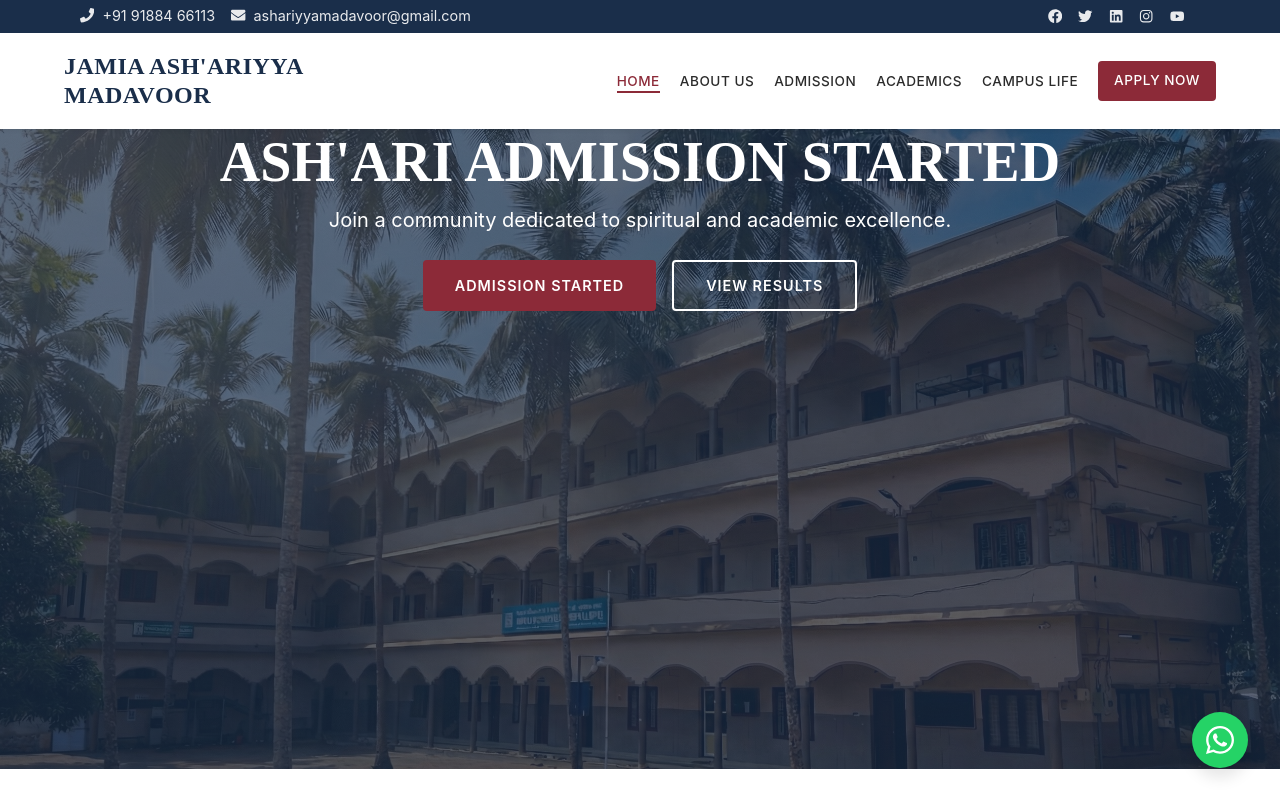
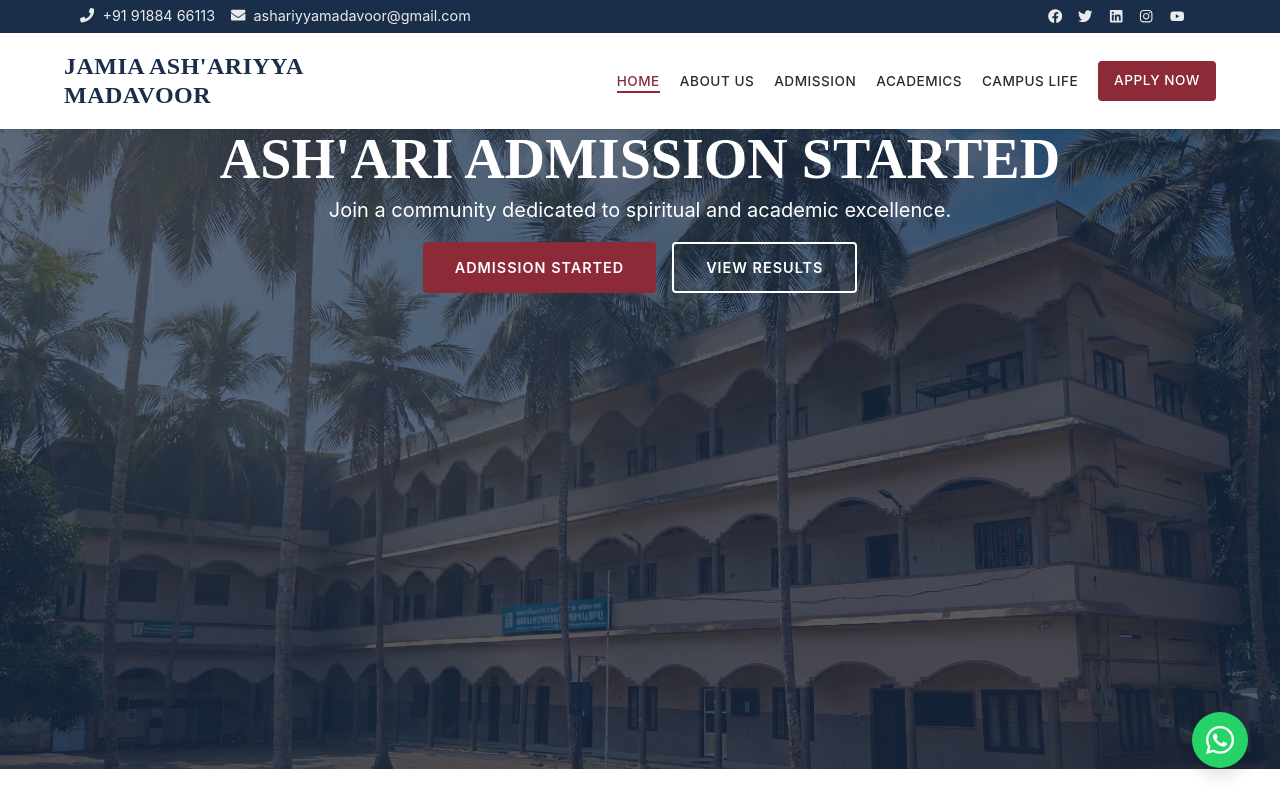
Before and after one commit to shamilvakkaloor/ashariyya_web, a React (Vite) app: page / in a window 1280 px wide. Shown: the top 800 px of the page. Built offline with nearby package versions, Linux system fonts and the light colour scheme.

Commit message:
fix(home): aggressively reduce hero section spacing

```diff
--- a/src/pages/Home.css
+++ b/src/pages/Home.css
@@ -124,13 +124,14 @@
 .hero-content h1 {
     font-size: 3.5rem;
     color: var(--color-white);
-    margin-bottom: 0.5rem;
+    margin-bottom: 0.25rem;
+    line-height: 1.1;
     animation: fadeInUp 1s ease-out;
 }
 
 .hero-content p {
     font-size: 1.25rem;
-    margin-bottom: 1.5rem;
+    margin-bottom: 1rem;
     max-width: 700px;
     opacity: 0.9;
     animation: fadeInUp 1s ease-out 0.2s;
@@ -140,7 +141,7 @@
 .hero-buttons {
     display: flex;
     justify-content: center;
-    gap: var(--spacing-md);
+    gap: 1rem;
     animation: fadeInUp 1s ease-out 0.4s;
     animation-fill-mode: both;
 }
```
